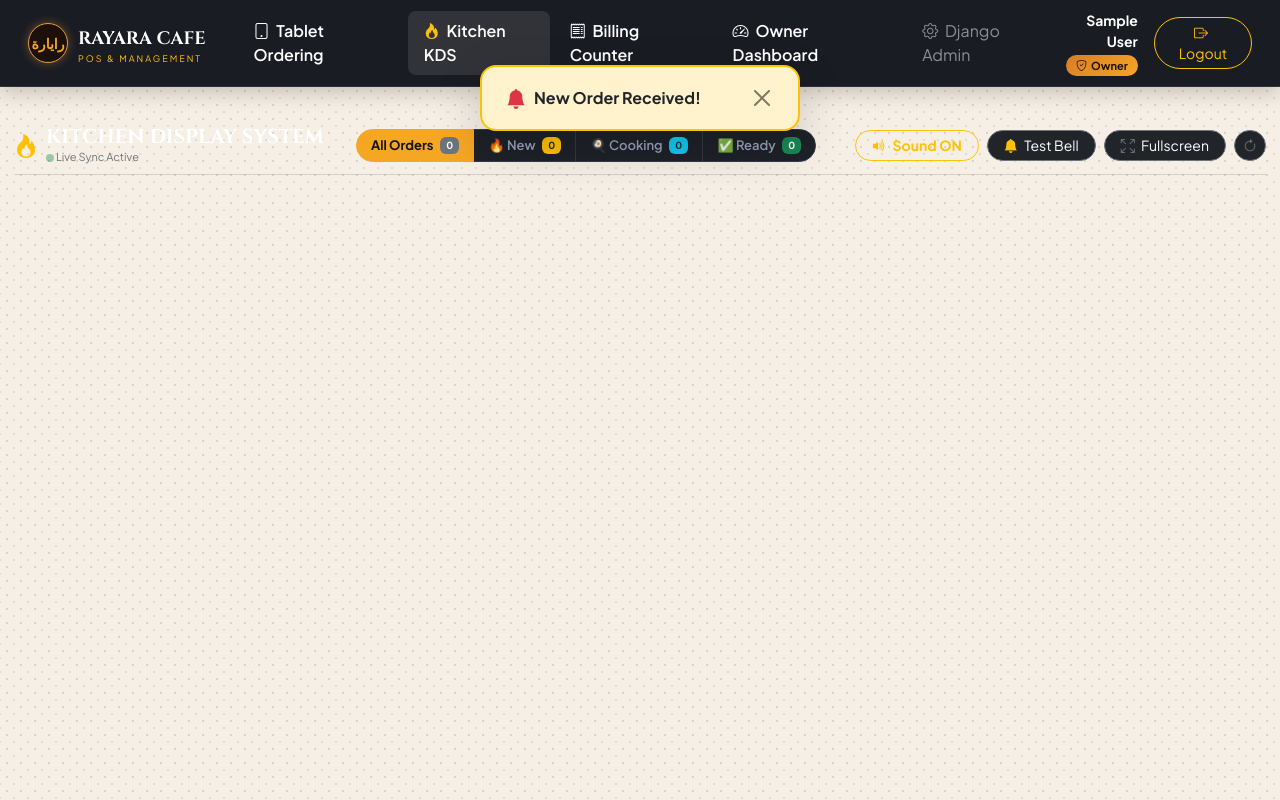
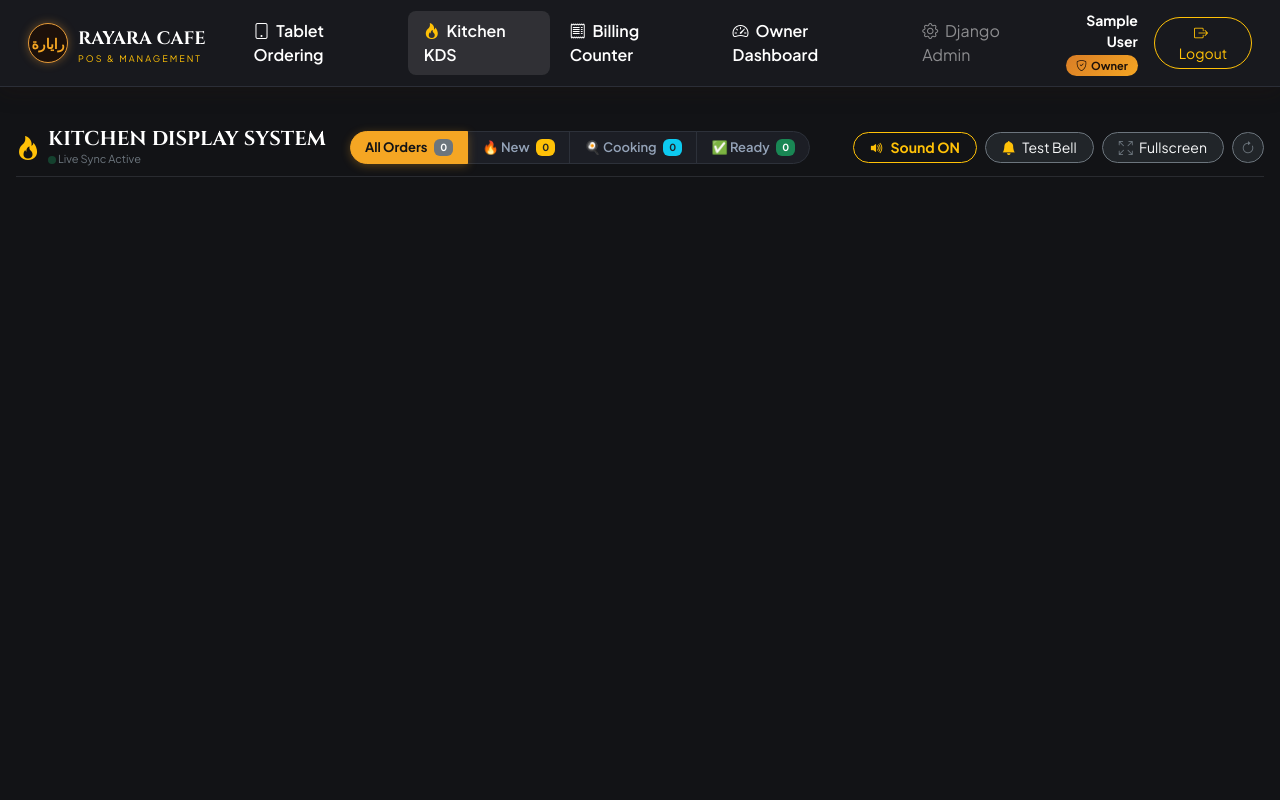
Before and after one commit to sheikh77111/rayara-cafe-, a Django app: page /pos/kitchen/ in a window 1280 px wide. Run offline with Django 5.2, Linux system fonts and the light colour scheme; the visitor is signed in with stand-in values (Sample User, id 1); data comes from the database, SQL or seed files in the repository.

Commit message:
fix(kds): resolve stuck notification banner, fix dark theme background, and restore button interactivity

```diff
--- a/backend/pos/views.py
+++ b/backend/pos/views.py
@@ -3,7 +3,7 @@ from django.shortcuts import render, redirect
 from django.http import JsonResponse, HttpResponse
 from django.contrib.auth import authenticate, login, logout
 from django.contrib import messages
-from django.views.decorators.csrf import csrf_protect
+from django.views.decorators.csrf import csrf_protect, ensure_csrf_cookie
 from django.views.decorators.http import require_http_methods
 from rest_framework.decorators import api_view, permission_classes
 from rest_framework.permissions import AllowAny, IsAuthenticated
@@ -256,6 +256,7 @@ def owner_dashboard(request):
 
 
 @staff_required
+@ensure_csrf_cookie
 def kitchen_dashboard(request):
     """
     Kitchen Display System (KDS) Screen (Phase 6 / Tablet KOT Screen).
--- a/backend/templates/pos/kitchen.html
+++ b/backend/templates/pos/kitchen.html
@@ -9,23 +9,27 @@
     --kds-card-bg: #1C1E24;
     --kds-card-border: #2D3139;
     --kds-amber: #F5A623;
+    --kds-amber-glow: #FBBF24;
     --kds-cyan: #38BDF8;
     --kds-green: #10B981;
     --kds-red: #EF4444;
   }
+  /* Force dark kitchen mode without light background pattern */
   body {
     background-color: var(--kds-bg) !important;
-    color: #E2E8F0;
+    background-image: none !important;
+    color: #F1F5F9 !important;
   }
   .navbar-rayara {
-    background: #1A1C23 !important;
-    border-bottom: 1px solid #2D3139 !important;
+    background: #18191E !important;
+    border-bottom: 1px solid #2B2E37 !important;
   }
   .kds-container {
     max-width: 100%;
-    padding: 14px;
+    padding: 16px;
   }
-  /* Pulse Animation for New Orders */
+
+  /* Pulse Animations for Incoming Orders */
   @keyframes glow-pulse {
     0% { box-shadow: 0 0 0 0 rgba(245, 166, 35, 0.7); }
     70% { box-shadow: 0 0 0 14px rgba(245, 166, 35, 0); }
@@ -36,6 +40,8 @@
     50% { border-color: rgba(245, 166, 35, 0.9); }
     100% { border-color: rgba(239, 68, 68, 0.9); }
   }
+
+  /* Order Cards */
   .kds-card {
     background-color: var(--kds-card-bg);
     border: 2px solid var(--kds-card-border);
@@ -45,6 +51,7 @@
     height: 100%;
     transition: transform 0.15s ease, border-color 0.2s ease;
     overflow: hidden;
+    box-shadow: 0 4px 20px rgba(0, 0, 0, 0.3);
   }
   .kds-card.status-new {
     border-color: var(--kds-amber);
@@ -61,7 +68,7 @@
   }
   .kds-card-header {
     padding: 12px 14px;
-    background-color: #242730;
+    background-color: #22252E;
     border-bottom: 1px solid #2D3139;
   }
   .kds-table-title {
@@ -69,6 +76,7 @@
     font-weight: 800;
     letter-spacing: 0.5px;
     line-height: 1.1;
+    color: #FFFFFF;
   }
   .kds-item-row {
     padding: 10px 14px;
@@ -131,51 +139,103 @@
   .timer-amber { background: #78350F; color: #FBBF24; }
   .timer-red   { background: #7F1D1D; color: #F87171; }
 
-  /* Top Slide Banner for New KOT Alert */
-  #kds-alert-toast {
+  /* Floating Notification Toast (Positioned top-right, never blocking buttons) */
+  .kds-toast {
     position: fixed;
-    top: 65px;
-    left: 50%;
-    transform: translateX(-50%);
-    z-index: 9999;
+    top: 75px;
+    right: 20px;
+    z-index: 1060;
     min-width: 320px;
-    max-width: 90vw;
+    max-width: 440px;
+    background: #1E2129;
+    border: 2px solid var(--kds-amber);
+    color: #FFFFFF;
+    padding: 12px 18px;
+    border-radius: 14px;
+    box-shadow: 0 10px 40px rgba(0, 0, 0, 0.6), 0 0 25px rgba(245, 166, 35, 0.3);
+    display: none !important;
+    align-items: center;
+    justify-content: space-between;
+    pointer-events: auto;
+    transition: opacity 0.25s ease, transform 0.25s ease;
+    transform: translateY(-10px);
+    opacity: 0;
+  }
+  .kds-toast.show {
+    display: flex !important;
+    transform: translateY(0);
+    opacity: 1;
+  }
+
+  /* Audio Unlock Prompt Banner */
+  #audio-unlock-banner {
+    background: linear-gradient(90deg, #b45309, #d97706);
+    color: #FFFFFF;
+    padding: 8px 16px;
+    border-radius: 10px;
+    cursor: pointer;
+    font-size: 13px;
+    font-weight: 700;
     display: none;
-    box-shadow: 0 10px 30px rgba(0,0,0,0.6);
+    align-items: center;
+    justify-content: space-between;
+    margin-bottom: 12px;
+    box-shadow: 0 4px 15px rgba(217, 119, 6, 0.3);
   }
+
+  /* Filter Navigation Buttons */
   .btn-kds-filter {
-    background: #1E2128;
+    background: #1C1E25;
     color: #94A3B8;
-    border: 1px solid #333842;
+    border: 1.5px solid #2D313A;
     font-size: 13px;
     font-weight: 600;
     padding: 6px 14px;
     border-radius: 20px;
+    transition: all 0.15s ease;
+  }
+  .btn-kds-filter:hover {
+    color: #FFFFFF;
+    border-color: #475569;
   }
   .btn-kds-filter.active {
     background: var(--kds-amber);
     color: #121316;
     border-color: var(--kds-amber);
-    font-weight: 700;
+    font-weight: 800;
+    box-shadow: 0 2px 10px rgba(245, 166, 35, 0.3);
   }
 </style>
 {% endblock %}
 
 {% block content %}
-<!-- Top Alert Banner for Incoming Orders -->
-<div id="kds-alert-toast" class="alert alert-warning border-2 border-warning text-dark py-2.5 px-4 rounded-4 fw-bold d-flex align-items-center justify-content-between shadow-lg">
-  <div class="d-flex align-items-center gap-2">
-    <i class="bi bi-bell-fill fs-5 text-danger animate-bounce"></i>
-    <span id="kds-alert-message">New Order Received!</span>
+<!-- Hidden CSRF token for AJAX status updates -->
+{% csrf_token %}
+<input type="hidden" id="kds-csrf-token" value="{{ csrf_token }}">
+
+<!-- Floating Notification Toast (Only displays when an order arrives or test button clicked) -->
+<div id="kds-alert-toast" class="kds-toast">
+  <div class="d-flex align-items-center gap-2.5">
+    <span class="fs-5 text-warning"><i class="bi bi-bell-fill"></i></span>
+    <span id="kds-alert-message" class="fw-bold small"></span>
   </div>
-  <button type="button" class="btn-close ms-3" onclick="hideAlertToast()"></button>
+  <button type="button" class="btn-close btn-close-white ms-3" onclick="hideAlertToast()" aria-label="Close"></button>
 </div>
 
 <div class="kds-container">
+  <!-- First-time Audio Unlock Prompt Banner (Required by browsers to play chime without mute) -->
+  <div id="audio-unlock-banner" onclick="unlockAudioPrompt()">
+    <div class="d-flex align-items-center gap-2">
+      <i class="bi bi-volume-up-fill fs-5"></i>
+      <span>Tap here to enable Kitchen Bell Chimes (Audio notification is ready!)</span>
+    </div>
+    <span class="badge bg-dark text-warning">Tap to Activate</span>
+  </div>
+
   <!-- Top Controls & Metrics Bar -->
-  <div class="d-flex flex-wrap align-items-center justify-content-between gap-2 mb-3 pb-2 border-bottom border-secondary border-opacity-25">
-    <!-- Left: Brand & Live Indicator -->
-    <div class="d-flex align-items-center gap-3">
+  <div class="d-flex flex-wrap align-items-center justify-content-between gap-3 mb-3 pb-2 border-bottom border-secondary border-opacity-25">
+    <!-- Left: Brand & Live Sync -->
+    <div class="d-flex flex-wrap align-items-center gap-3">
       <div class="d-flex align-items-center gap-2">
         <span class="fs-4 text-warning"><i class="bi bi-fire"></i></span>
         <div>
@@ -188,7 +248,7 @@
       </div>
 
       <!-- Filter Buttons -->
-      <div class="btn-group ms-lg-3" role="group">
+      <div class="btn-group ms-sm-2" role="group">
         <button type="button" class="btn btn-kds-filter active" onclick="setKdsFilter('all')" id="flt-all">
           All Orders <span class="badge bg-secondary ms-1" id="badge-count-all">0</span>
         </button>
@@ -204,7 +264,7 @@
       </div>
     </div>
 
-    <!-- Right: Sound & Display Utility Buttons -->
+    <!-- Right: Sound, Test Chime, Fullscreen Buttons -->
     <div class="d-flex align-items-center gap-2">
       <!-- Audio Bell Toggle Button -->
       <button type="button" class="btn btn-sm btn-outline-warning rounded-pill px-3 fw-bold" id="btn-sound-toggle" onclick="toggleSound()">
@@ -213,17 +273,17 @@
       </button>
 
       <!-- Test Chime Button -->
-      <button type="button" class="btn btn-sm btn-dark border-secondary rounded-pill px-3" onclick="testSoundChime()" title="Test notification sound">
+      <button type="button" class="btn btn-sm btn-dark border-secondary rounded-pill px-3 text-light" onclick="testSoundChime()" title="Test notification chime">
         <i class="bi bi-bell-fill text-warning me-1"></i> Test Bell
       </button>
 
       <!-- Fullscreen Toggle Button -->
-      <button type="button" class="btn btn-sm btn-dark border-secondary rounded-pill px-3" onclick="toggleFullscreen()" title="Toggle full screen">
+      <button type="button" class="btn btn-sm btn-dark border-secondary rounded-pill px-3 text-light" onclick="toggleFullscreen()" title="Toggle full screen">
         <i class="bi bi-arrows-fullscreen text-secondary me-1"></i> Fullscreen
       </button>
 
-      <!-- Refresh Now -->
-      <button type="button" class="btn btn-sm btn-dark border-secondary rounded-pill px-2.5" onclick="fetchKitchenOrders()" title="Refresh now">
+      <!-- Refresh Now Button -->
+      <button type="button" class="btn btn-sm btn-dark border-secondary rounded-pill px-2.5 text-light" onclick="fetchKitchenOrders()" title="Refresh now">
         <i class="bi bi-arrow-clockwise text-secondary"></i>
       </button>
     </div>
@@ -234,13 +294,23 @@
     <!-- Order cards rendered dynamically via JavaScript -->
   </div>
 
-  <!-- Empty State when no orders -->
+  <!-- Empty State when no active orders -->
   <div id="kitchen-empty-state" class="text-center py-5 d-none">
-    <div class="text-secondary opacity-50 mb-3" style="font-size: 54px;">
-      <i class="bi bi-check2-circle"></i>
+    <div class="p-4 rounded-4 mx-auto" style="max-width: 480px; background: #1C1E24; border: 1.5px dashed #2D313A;">
+      <div class="text-warning opacity-75 mb-3" style="font-size: 48px;">
+        <i class="bi bi-fire"></i>
+      </div>
+      <h3 class="h5 fw-bold text-white mb-2">Kitchen Queue is Clear</h3>
+      <p class="text-secondary small mb-3">When a waiter creates an order on their tablet and taps <b>"Send to Kitchen"</b>, it will immediately ring the bell chime and display the ticket here!</p>
+      <div class="d-flex justify-content-center gap-2 flex-wrap">
+        <a href="{% url 'pos:tablet' %}" class="btn btn-sm btn-outline-warning rounded-pill px-3 fw-bold" target="_blank">
+          <i class="bi bi-tablet me-1"></i> Open Tablet to Place Order
+        </a>
+        <button class="btn btn-sm btn-dark border-secondary rounded-pill px-3 text-light" onclick="testSoundChime()">
+          <i class="bi bi-bell-fill text-warning me-1"></i> Test Bell Chime
+        </button>
+      </div>
     </div>
-    <h3 class="h5 fw-bold text-light">All Caught Up, Chef!</h3>
-    <p class="text-secondary small mb-0">No active kitchen orders right now. Waiting for new orders from the staff tablet...</p>
   </div>
 </div>
 
@@ -270,9 +340,10 @@
   let previousOrderIds = new Set();
   let isFirstLoad = true;
   let pollInterval = null;
+  let alertTimeout = null;
   let audioContext = null;
 
-  // Initialize Web Audio API synthesizer for natural bell chime
+  // Web Audio API Synthesizer for high-fidelity restaurant kitchen bell
   function getAudioContext() {
     if (!audioContext) {
       const AudioCtx = window.AudioContext || window.webkitAudioContext;
@@ -286,7 +357,7 @@
     return audioContext;
   }
 
-  // Dual-tone restaurant kitchen bell sound (880Hz -> 1046Hz)
+  // Dual-tone restaurant kitchen bell chime (880Hz + 1046Hz + 440Hz resonance)
   function playKitchenBell() {
     if (!soundEnabled) return;
     try {
@@ -294,63 +365,70 @@
       if (!ctx) return;
 
       const now = ctx.currentTime;
-      // High chime tone
+
+      // 1. High Chime (880Hz to 1046.5Hz)
       const osc1 = ctx.createOscillator();
       const gain1 = ctx.createGain();
       osc1.type = 'sine';
-      osc1.frequency.setValueAtTime(880, now); // A5 note
-      osc1.frequency.exponentialRampToValueAtTime(1046.5, now + 0.15); // C6 note
-      gain1.gain.setValueAtTime(0.4, now);
+      osc1.frequency.setValueAtTime(880, now);
+      osc1.frequency.exponentialRampToValueAtTime(1046.5, now + 0.12);
+      gain1.gain.setValueAtTime(0.5, now);
       gain1.gain.exponentialRampToValueAtTime(0.001, now + 0.9);
       osc1.connect(gain1);
       gain1.connect(ctx.destination);
       osc1.start(now);
       osc1.stop(now + 0.9);
 
-      // Low bell body tone
+      // 2. High Harmonic Sparkle (1318.5Hz - E6)
       const osc2 = ctx.createOscillator();
       const gain2 = ctx.createGain();
-      osc2.type = 'triangle';
-      osc2.frequency.setValueAtTime(440, now);
-      gain2.gain.setValueAtTime(0.3, now);
-      gain2.gain.exponentialRampToValueAtTime(0.001, now + 1.2);
+      osc2.type = 'sine';
+      osc2.frequency.setValueAtTime(1318.5, now + 0.05);
+      gain2.gain.setValueAtTime(0.3, now + 0.05);
+      gain2.gain.exponentialRampToValueAtTime(0.001, now + 0.7);
       osc2.connect(gain2);
       gain2.connect(ctx.destination);
-      osc2.start(now);
-      osc2.stop(now + 1.2);
+      osc2.start(now + 0.05);
+      osc2.stop(now + 0.7);
+
+      // 3. Brass Bell Resonance (440Hz)
+      const osc3 = ctx.createOscillator();
+      const gain3 = ctx.createGain();
+      osc3.type = 'triangle';
+      osc3.frequency.setValueAtTime(440, now);
+      gain3.gain.setValueAtTime(0.35, now);
+      gain3.gain.exponentialRampToValueAtTime(0.001, now + 1.2);
+      osc3.connect(gain3);
+      gain3.connect(ctx.destination);
+      osc3.start(now);
+      osc3.stop(now + 1.2);
     } catch (e) {
-      console.warn("Audio playback exception:", e);
+      console.warn("Audio bell playback exception:", e);
     }
   }
 
-  // 3-tone urgency chime for Add-ons or Cancellations
-  function playAlertChime() {
-    if (!soundEnabled) return;
-    try {
-      const ctx = getAudioContext();
-      if (!ctx) return;
-      const now = ctx.currentTime;
-      [0, 0.12, 0.24].forEach((offset, idx) => {
-        const osc = ctx.createOscillator();
-        const gain = ctx.createGain();
-        osc.type = 'square';
-        osc.frequency.setValueAtTime(idx === 2 ? 1174 : 880, now + offset);
-        gain.gain.setValueAtTime(0.2, now + offset);
-        gain.gain.exponentialRampToValueAtTime(0.001, now + offset + 0.2);
-        osc.connect(gain);
-        gain.connect(ctx.destination);
-        osc.start(now + offset);
-        osc.stop(now + offset + 0.2);
-      });
-    } catch (e) {
-      console.warn("Alert chime exception:", e);
+  // Audio activation helper
+  function checkAudioState() {
+    const banner = document.getElementById('audio-unlock-banner');
+    if (!audioContext || audioContext.state === 'suspended') {
+      banner.style.display = 'flex';
+    } else {
+      banner.style.display = 'none';
     }
+  }
+
+  function unlockAudioPrompt() {
+    getAudioContext();
+    playKitchenBell();
+    const banner = document.getElementById('audio-unlock-banner');
+    banner.style.display = 'none';
+    showKdsAlert("🔊 Kitchen Bell Chime Activated!");
   }
 
   function testSoundChime() {
     getAudioContext();
     playKitchenBell();
-    showKdsAlert("🔔 Sound Test: Chime Working Loud & Clear!");
+    showKdsAlert("🔔 Sound Test: Kitchen Bell Chime Working!");
   }
 
   function toggleSound() {
@@ -364,10 +442,12 @@
       text.innerText = 'Sound ON';
       getAudioContext();
       playKitchenBell();
+      showKdsAlert("🔊 Sound Unmuted: Bell chimes enabled.");
     } else {
-      btn.className = 'btn btn-sm btn-secondary rounded-pill px-3';
+      btn.className = 'btn btn-sm btn-secondary rounded-pill px-3 text-light';
       icon.className = 'bi bi-volume-mute-fill me-1';
       text.innerText = 'Sound MUTED';
+      showKdsAlert("🔇 Sound Muted: Visual alerts only.");
     }
   }
 
@@ -383,29 +463,41 @@
     }
   }
 
+  // Show floating toast notification (never blocks buttons!)
   function showKdsAlert(message) {
     const toast = document.getElementById('kds-alert-toast');
     const msgElem = document.getElementById('kds-alert-message');
     msgElem.innerText = message;
-    toast.style.display = 'flex';
-    setTimeout(() => {
+    toast.classList.add('show');
+
+    if (alertTimeout) {
+      clearTimeout(alertTimeout);
+    }
+    alertTimeout = setTimeout(() => {
       hideAlertToast();
-    }, 6000);
+    }, 4500);
   }
 
   function hideAlertToast() {
     const toast = document.getElementById('kds-alert-toast');
-    toast.style.display = 'none';
+    toast.classList.remove('show');
+    if (alertTimeout) {
+      clearTimeout(alertTimeout);
+      alertTimeout = null;
+    }
   }
 
+  // Filter switching
   function setKdsFilter(filter) {
     kdsFilter = filter;
     ['all', 'new', 'preparing', 'ready'].forEach(f => {
       const btn = document.getElementById(`flt-${f}`);
-      if (f === filter) {
-        btn.classList.add('active');
-      } else {
-        btn.classList.remove('active');
+      if (btn) {
+        if (f === filter) {
+          btn.classList.add('active');
+        } else {
+          btn.classList.remove('active');
+        }
       }
     });
     renderKitchenOrders();
@@ -418,7 +510,7 @@
     return `${m.toString().padStart(2, '0')}:${s.toString().padStart(2, '0')}`;
   }
 
-  // Fetch live active kitchen orders
+  // Fetch live active orders from Django API
   async function fetchKitchenOrders() {
     try {
       const res = await fetch('/pos/api/kitchen/orders/', {
@@ -439,20 +531,23 @@
 
       const currentIds = new Set(data.orders.map(o => o.id));
 
-      // Detect newly arrived orders for sound alert & notification
+      // Trigger bell chime and alert when a NEW order arrives
       if (!isFirstLoad) {
         let hasNew = false;
         let newOrderTarget = '';
+        let itemsCount = 0;
+
         data.orders.forEach(o => {
           if (!previousOrderIds.has(o.id) && o.status === 'new') {
             hasNew = true;
             newOrderTarget = o.order_type === 'dine_in' ? `Table ${o.table_number || '?'}` : 'Takeaway';
+            itemsCount = o.total_items_count;
           }
         });
 
         if (hasNew) {
           playKitchenBell();
-          showKdsAlert(`🔔 NEW KOT: ${newOrderTarget} just placed by staff!`);
+          showKdsAlert(`🔔 NEW KOT: ${newOrderTarget} (${itemsCount} items) placed!`);
         }
       }
 
@@ -467,7 +562,7 @@
     }
   }
 
-  // Render order cards
+  // Render cards
   function renderKitchenOrders() {
     const grid = document.getElementById('kitchen-orders-grid');
     const emptyState = document.getElementById('kitchen-empty-state');
@@ -496,23 +591,23 @@
       const targetTitle = ord.order_type === 'dine_in' ? `TABLE ${ord.table_number || '?'}` : `TAKEAWAY`;
       const targetSub = ord.order_type === 'takeaway' && ord.customer_name ? `(${ord.customer_name})` : '';
 
-      // Action buttons depending on status
+      // Action buttons depending on order status
       let actionButtons = '';
       if (ord.status === 'new') {
         actionButtons = `
-          <button class="btn btn-warning w-100 fw-bold py-2 text-dark shadow-sm" onclick="updateOrderStatus(${ord.id}, 'preparing')">
+          <button class="btn btn-warning w-100 fw-bold py-2 text-dark shadow-sm" onclick="updateOrderStatus(${ord.id}, 'preparing', this)">
             <i class="bi bi-fire me-1"></i> Start Cooking
           </button>
         `;
       } else if (ord.status === 'preparing') {
         actionButtons = `
-          <button class="btn btn-success w-100 fw-bold py-2 shadow-sm" onclick="updateOrderStatus(${ord.id}, 'ready')">
+          <button class="btn btn-success w-100 fw-bold py-2 shadow-sm" onclick="updateOrderStatus(${ord.id}, 'ready', this)">
             <i class="bi bi-check-circle-fill me-1"></i> Mark Ready
           </button>
         `;
       } else if (ord.status === 'ready') {
         actionButtons = `
-          <button class="btn btn-info w-100 fw-bold py-2 text-dark shadow-sm" onclick="updateOrderStatus(${ord.id}, 'completed')">
+          <button class="btn btn-info w-100 fw-bold py-2 text-dark shadow-sm" onclick="updateOrderStatus(${ord.id}, 'completed', this)">
             <i class="bi bi-bell-fill me-1"></i> Mark Served
           </button>
         `;
@@ -534,7 +629,7 @@
         `;
       });
 
-      // Cancelled items (if any)
+      // Cancelled items
       ord.cancelled_items.forEach(c => {
         itemsHtml += `
           <div class="kds-item-row opacity-50 bg-danger bg-opacity-10">
@@ -547,8 +642,8 @@
         `;
       });
 
-      // Addon banner
-      const addonBanner = ord.has_addons ? `<div class="kds-addon-banner"><i class="bi bi-plus-circle-fill me-1"></i> Add-on Items Added (Batch #${ord.current_batch})</div>` : '';
+      // Add-on banner
+      const addonBanner = ord.has_addons ? `<div class="kds-addon-banner"><i class="bi bi-plus-circle-fill me-1"></i> Add-on Items (Batch #${ord.current_batch})</div>` : '';
 
       html += `
         <div class="col" id="order-card-${ord.id}">
@@ -557,7 +652,7 @@
             <!-- Card Header -->
             <div class="kds-card-header">
               <div class="d-flex justify-content-between align-items-center mb-1">
-                <span class="badge ${ord.order_type === 'dine_in' ? 'bg-primary' : 'bg-purple'}" style="font-size: 11px;">
+                <span class="badge ${ord.order_type === 'dine_in' ? 'bg-primary' : 'bg-warning text-dark'}" style="font-size: 11px;">
                   ${ord.order_type === 'dine_in' ? 'DINE-IN' : 'TAKEAWAY'}
                 </span>
                 <span class="timer-pill ${timerClass}" id="timer-val-${ord.id}" data-seconds="${ord.elapsed_seconds}">
@@ -565,7 +660,7 @@
                 </span>
               </div>
               <div class="d-flex justify-content-between align-items-baseline">
-                <div class="kds-table-title text-white">
+                <div class="kds-table-title">
                   ${targetTitle} <span class="fs-6 text-secondary fw-normal">${targetSub}</span>
                 </div>
                 <div class="text-secondary small font-monospace">#${ord.order_number}</div>
@@ -582,11 +677,11 @@
             </div>
 
             <!-- Card Footer -->
-            <div class="p-2.5 bg-dark bg-opacity-50 border-top border-secondary border-opacity-25 d-flex gap-2">
+            <div class="p-2.5 bg-dark bg-opacity-75 border-top border-secondary border-opacity-25 d-flex gap-2">
               <div class="flex-grow-1">
                 ${actionButtons}
               </div>
-              <button class="btn btn-outline-secondary px-2.5" onclick="viewKotTicket('${ord.id}')" title="View Thermal KOT Preview">
+              <button class="btn btn-outline-secondary px-2.5 text-light" onclick="viewKotTicket('${ord.id}')" title="View Thermal KOT Preview">
                 <i class="bi bi-receipt"></i>
               </button>
             </div>
@@ -598,38 +693,48 @@
     grid.innerHTML = html;
   }
 
-  // Update order preparation status
-  async function updateOrderStatus(orderId, newStatus) {
+  // Update order preparation status (Start Cooking -> Ready -> Served)
+  async function updateOrderStatus(orderId, newStatus, btnElem) {
+    if (btnElem) {
+      btnElem.disabled = true;
+      btnElem.innerHTML = '<span class="spinner-border spinner-border-sm me-1"></span> Updating...';
+    }
+
+    const csrfToken = document.getElementById('kds-csrf-token')?.value || getCookie('csrftoken');
+
     try {
       const res = await fetch('/pos/api/kitchen/orders/update-status/', {
         method: 'POST',
         headers: {
           'Content-Type': 'application/json',
-          'X-CSRFToken': getCookie('csrftoken')
+          'X-CSRFToken': csrfToken
         },
         body: JSON.stringify({ order_id: orderId, status: newStatus })
       });
       const data = await res.json();
       if (data.success) {
-        // Quick local state update
+        // Update local memory and re-render immediately
         const ord = kdsOrders.find(o => o.id === orderId);
         if (ord) {
           ord.status = newStatus;
           renderKitchenOrders();
         }
+        showKdsAlert(`✅ ${data.message}`);
         fetchKitchenOrders();
       } else {
         alert(data.error || 'Failed to update order status');
+        if (btnElem) btnElem.disabled = false;
       }
     } catch (err) {
       console.error("Status update error:", err);
+      if (btnElem) btnElem.disabled = false;
     }
   }
 
   function viewKotTicket(orderId) {
     const ord = kdsOrders.find(o => o.id == orderId);
     if (!ord || !ord.kot_text) {
-      document.getElementById('kot-preview-text').innerText = 'No KOT text available for this order.';
+      document.getElementById('kot-preview-text').innerText = 'No KOT ticket preview generated for this order.';
     } else {
       document.getElementById('kot-preview-text').innerText = ord.kot_text;
     }
@@ -676,13 +781,14 @@
     return str.replace(/&/g, "&amp;").replace(/</g, "&lt;").replace(/>/g, "&gt;").replace(/"/g, "&quot;").replace(/'/g, "&#039;");
   }
 
-  // Unlock audio on first user touch / click
+  // Unlock audio on first user touch / click anywhere on the page
   document.addEventListener('click', function unlockAudio() {
     getAudioContext();
-    document.removeEventListener('click', unlockAudio);
-  }, { once: true });
+    checkAudioState();
+  });
 
-  // Initial fetch
+  // Initial fetch on page load
   fetchKitchenOrders();
+  setTimeout(checkAudioState, 600);
 </script>
 {% endblock %}
```
Also changed, not shown: backend/templates/pos/kitchen_login.html (line endings or trailing spaces).
